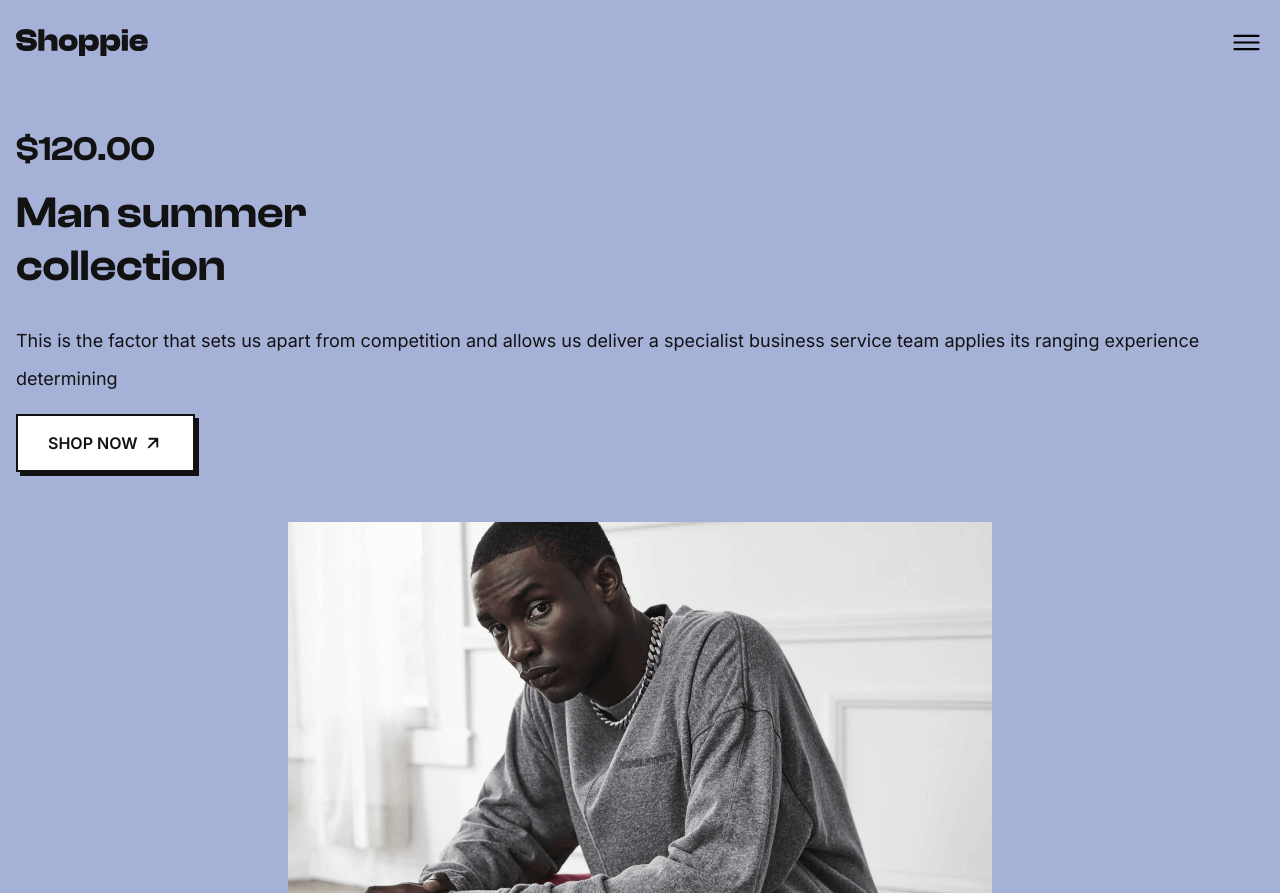
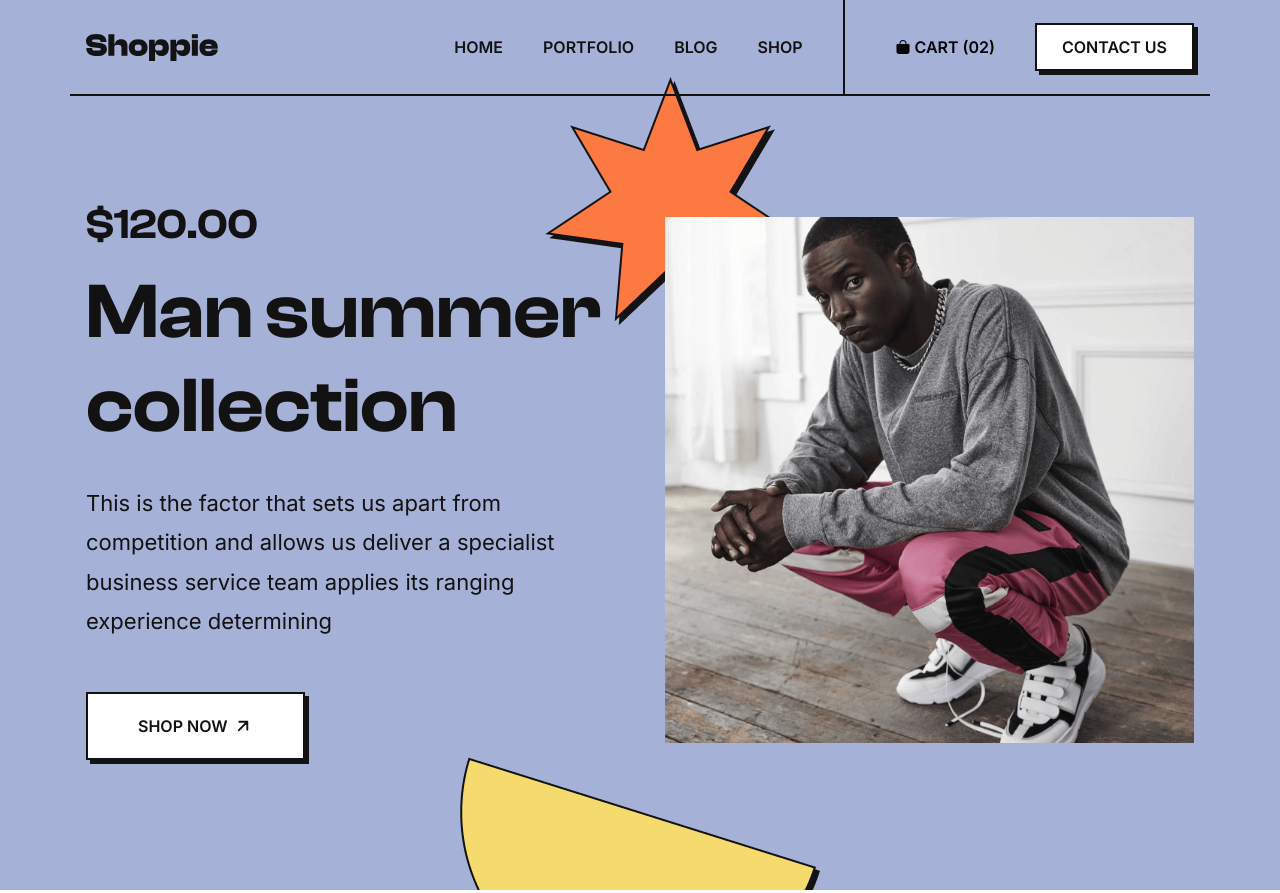
Before and after one commit to tharun30115/shooppie, a plain HTML site: page index.html in a window 1280 px wide. Shown: the top 893 px of the page. Drawn offline with nearby package versions, Linux system fonts and the light colour scheme.

Commit message:
html&css

```diff
--- a/style.css
+++ b/style.css
@@ -428,3 +428,202 @@
     top: 0;
     right: 0;
   }
+
+
+  @media (min-width: 575px) {
+
+    .container {
+      max-width: 540px;
+      width: 100%;
+      margin-inline: auto;
+    }
+
+
+
+    .offer-card { padding-inline: 50px; }
+
+  }
+
+
+
+  @media (min-width: 768px) {
+
+    :root {
+
+      --fontSize-4: 4.2rem;
+      --fontSize-2: 7.8rem;
+      --fontSize-3: 6.6rem;
+
+    }
+
+
+
+    .container { max-width: 720px; }
+
+    .btn { padding: 20px 50px; }
+
+    .section { padding-block: 150px; }
+
+    .scrollbar-item { min-width: calc(50% - 20px); }
+
+    .product-btn { padding: 15px 30px; }
+
+    .hero { padding-block: 200px 130px; }
+
+    .hero-text {
+      --fontSize-8: 2.2rem;
+      line-height: 1.8;
+    }
+
+    .hero .btn { margin-block-start: 50px; }
+
+
+    .feature-list {
+      grid-template-columns: 1fr 1fr;
+      column-gap: 24px;
+    }
+
+
+
+    .offer-card { padding-inline: 90px; }
+
+
+    .footer-top { grid-template-columns: 1fr 1fr; }
+
+  }
+
+
+
+  @media (min-width: 992px) {
+
+
+    .container { max-width: 960px; }
+
+
+    .header { padding-block: 0; }
+
+    .header .container { border-block-end: 2px solid var(--border-eerie-black); }
+
+    .nav-open-btn { display: none; }
+
+    .navbar,
+    .navbar.active {
+      all: unset;
+      display: flex;
+      align-items: center;
+    }
+
+    .navbar-list {
+      padding-block-start: 0;
+      display: flex;
+    }
+
+    .cart-btn {
+      border-inline-start: 2px solid var(--border-eerie-black);
+      padding-inline-start: 50px;
+      margin-inline-start: 20px;
+    }
+
+    .header.active .container,
+    .header.active .cart-btn { border: none; }
+
+
+
+    .footer .shape-2 {
+      display: block;
+      bottom: 100px;
+      left: 0;
+    }
+
+  }
+
+
+  @media (min-width: 1200px) {
+
+
+    .container { max-width: 1140px; }
+
+    .scrollbar-item { min-width: calc(33.33% - 40px); }
+
+    .shape { display: block; }
+
+
+
+    .cart-btn { padding-block: 35px; }
+
+    .navbar .btn {
+      display: block;
+      padding: 10px 25px;
+      text-transform: uppercase;
+      margin-inline-start: 20px;
+    }
+
+    .hero { position: relative; }
+
+    .hero .container {
+      grid-template-columns: 1fr 1fr;
+      align-items: center;
+    }
+
+    .hero-banner {
+      position: relative;
+      z-index: 1;
+    }
+
+    .hero .shape-1 {
+      top: -140px;
+      left: -120px;
+      z-index: -1;
+    }
+
+    .hero .shape-2 {
+      bottom: 0;
+      left: 50%;
+      transform: translateX(-50%);
+    }
+
+    .feature-list { grid-template-columns: repeat(3, 1fr); }
+
+    .offer { padding-block: 200px; }
+
+    .offer-card { width: 40%; }
+
+    .footer-top {
+      grid-template-columns: repeat(3, 1fr);
+      margin-block-end: 160px;
+    }
+
+    .footer-bottom .wrapper {
+      display: flex;
+      justify-content: space-between;
+    }
+
+    .footer .shape-2 { bottom: 160px; }
+
+    .footer .shape-3 {
+      left: 50%;
+      bottom: 0;
+      transform: translateX(-50%);
+    }
+
+    .copyright {
+      text-align: left;
+      padding-block-end: 50px;
+    }
+
+  }
+
+
+  @media (min-width: 1400px) {
+
+    :root {
+
+      --fontSize-2: 9rem;
+
+    }
+
+    .container { max-width: 1320px; }
+
+    .footer-bottom-link { font-size: 1.6rem; }
+
+  }
```
Also changed, not shown: app.js (added).
